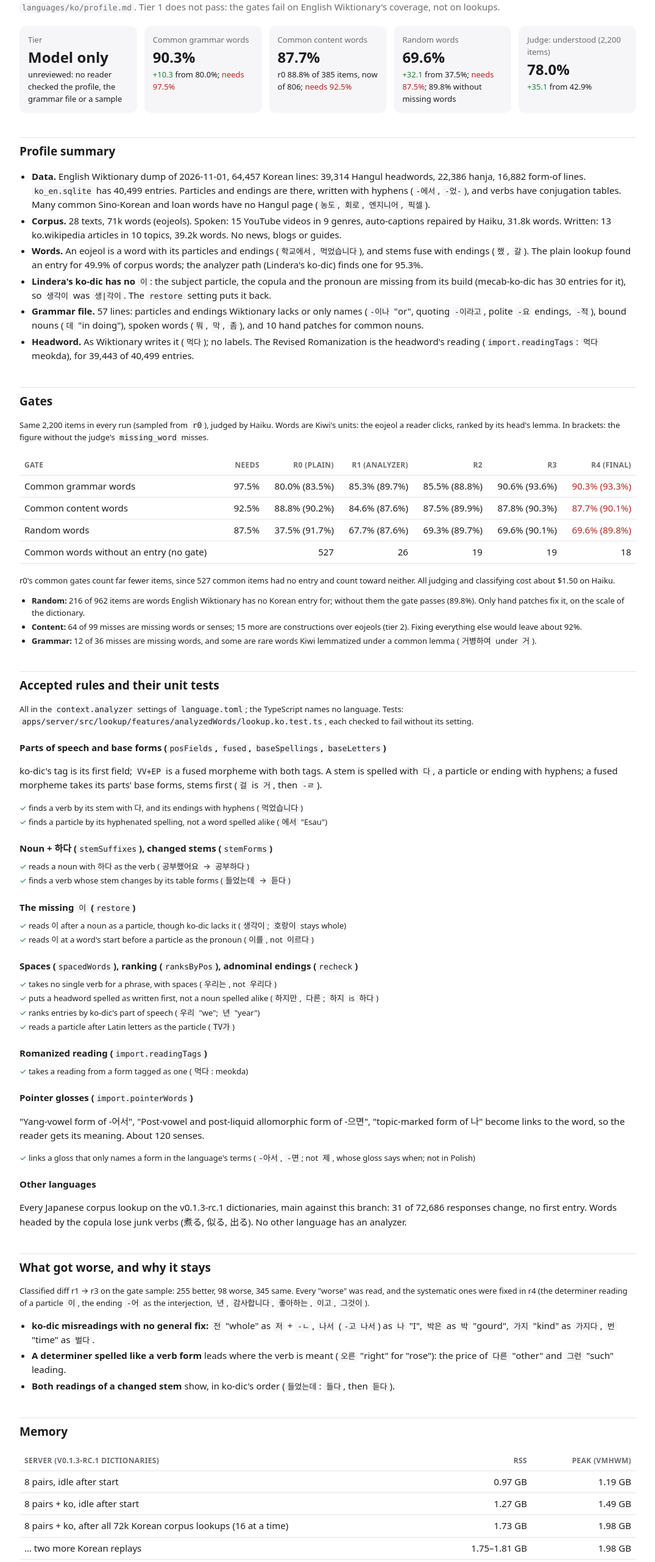
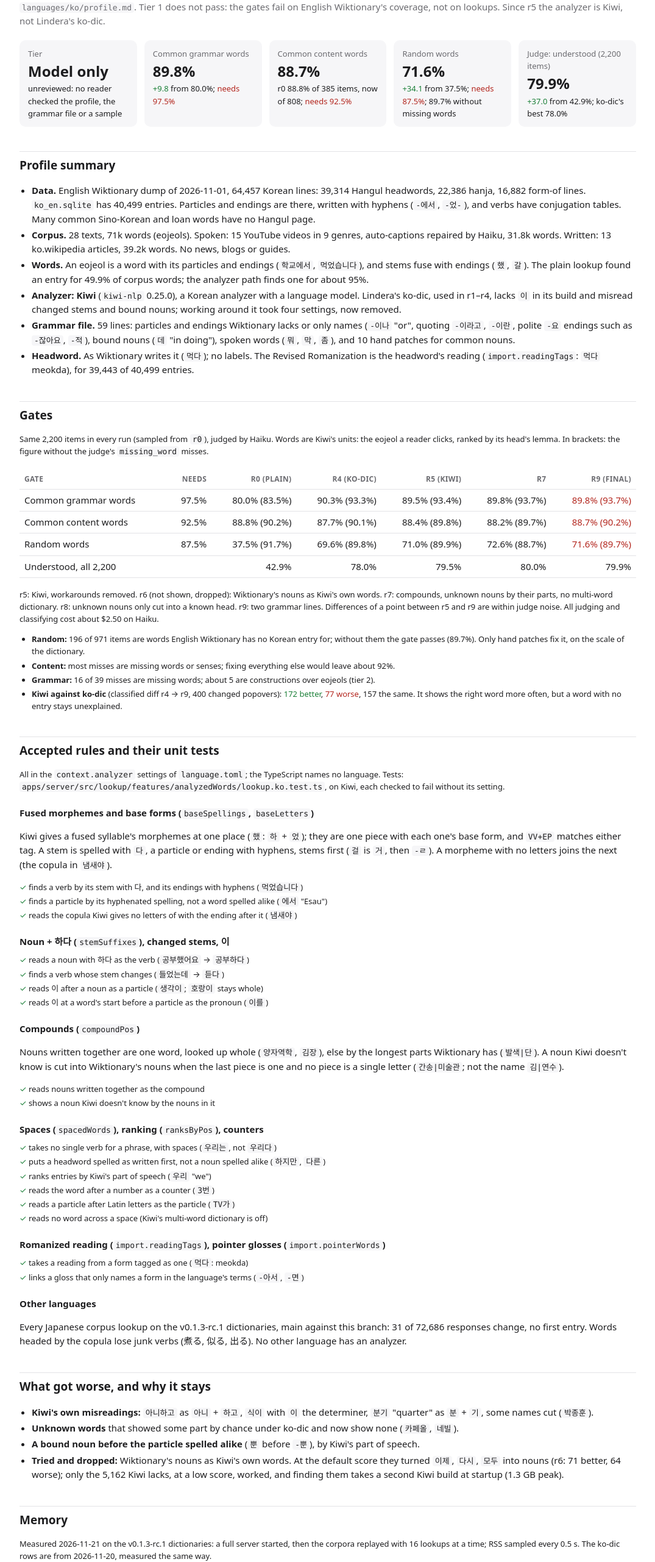
Before and after one commit to d0-lang/dict-server-ts, a website: page docs/ko-report.html in a window 1280 px wide. Shown: the part 100-2662 px from the top of the page at 61% size, without its empty margins (102-1177 px from the left). Drawn offline with Linux system fonts and the light colour scheme.

Commit message:
Korean: profile and report for Kiwi (r5–r9, memory)
Co-Authored-By: Claude Opus 5.5 <noreply@anthropic.com>

```diff
--- a/docs/ko-report.html
+++ b/docs/ko-report.html
@@ -14,88 +14,86 @@ td.n,th.n{text-align:right;font-variant-numeric:tabular-nums;white-space:nowrap}
 @media (max-width:600px){main{padding:24px 16px 48px}}
 </style></head><body><main>
 <h1>Korean (ko_en): language report</h1>
-<p class="sub">Branch <code>korean</code>, 2026-11-20. Tier 1, built with the add-language skill, with no reader of Korean. Profile and round log: <code>languages/ko/profile.md</code>. Tier 1 does not pass: the gates fail on English Wiktionary's coverage, not on lookups.</p>
+<p class="sub">Branch <code>korean</code>, 2026-11-21. Tier 1, built with the add-language skill, with no reader of Korean. Profile and round log: <code>languages/ko/profile.md</code>. Tier 1 does not pass: the gates fail on English Wiktionary's coverage, not on lookups. Since r5 the analyzer is Kiwi, not Lindera's ko-dic.</p>
 <div class="kpis">
 <div class="kpi"><div class="l">Tier</div><div class="v">Model only</div><div class="d">unreviewed: no reader checked the profile, the grammar file or a sample</div></div>
-<div class="kpi"><div class="l">Common grammar words</div><div class="v">90.3%</div><div class="d"><span class="up">+10.3</span> from 80.0%; <span class="down">needs 97.5%</span></div></div>
-<div class="kpi"><div class="l">Common content words</div><div class="v">87.7%</div><div class="d">r0 88.8% of 385 items, now of 806; <span class="down">needs 92.5%</span></div></div>
-<div class="kpi"><div class="l">Random words</div><div class="v">69.6%</div><div class="d"><span class="up">+32.1</span> from 37.5%; <span class="down">needs 87.5%</span>; 89.8% without missing words</div></div>
-<div class="kpi"><div class="l">Judge: understood (2,200 items)</div><div class="v">78.0%</div><div class="d"><span class="up">+35.1</span> from 42.9%</div></div>
+<div class="kpi"><div class="l">Common grammar words</div><div class="v">89.8%</div><div class="d"><span class="up">+9.8</span> from 80.0%; <span class="down">needs 97.5%</span></div></div>
+<div class="kpi"><div class="l">Common content words</div><div class="v">88.7%</div><div class="d">r0 88.8% of 385 items, now of 808; <span class="down">needs 92.5%</span></div></div>
+<div class="kpi"><div class="l">Random words</div><div class="v">71.6%</div><div class="d"><span class="up">+34.1</span> from 37.5%; <span class="down">needs 87.5%</span>; 89.7% without missing words</div></div>
+<div class="kpi"><div class="l">Judge: understood (2,200 items)</div><div class="v">79.9%</div><div class="d"><span class="up">+37.0</span> from 42.9%; ko-dic's best 78.0%</div></div>
 </div>
 
 <h2>Profile summary</h2>
 <ul>
-<li><b>Data.</b> English Wiktionary dump of 2026-11-01, 64,457 Korean lines: 39,314 Hangul headwords, 22,386 hanja, 16,882 form-of lines. <code>ko_en.sqlite</code> has 40,499 entries. Particles and endings are there, written with hyphens (<code>-에서</code>, <code>-었-</code>), and verbs have conjugation tables. Many common Sino-Korean and loan words have no Hangul page (<code>농도</code>, <code>회로</code>, <code>엔지니어</code>, <code>픽셀</code>).</li>
-<li><b>Corpus.</b> 28 texts, 71k words (eojeols). Spoken: 15 YouTube videos in 9 genres, auto-captions repaired by Haiku, 31.8k words. Written: 13 ko.wikipedia articles in 10 topics, 39.2k words. No news, blogs or guides.</li>
-<li><b>Words.</b> An eojeol is a word with its particles and endings (<code>학교에서</code>, <code>먹었습니다</code>), and stems fuse with endings (<code>했</code>, <code>갈</code>). The plain lookup found an entry for 49.9% of corpus words; the analyzer path (Lindera's ko-dic) finds one for 95.3%.</li>
-<li><b>Lindera's ko-dic has no <code>이</code></b>: the subject particle, the copula and the pronoun are missing from its build (mecab-ko-dic has 30 entries for it), so <code>생각이</code> was <code>생|각이</code>. The <code>restore</code> setting puts it back.</li>
-<li><b>Grammar file.</b> 57 lines: particles and endings Wiktionary lacks or only names (<code>-이나</code> "or", quoting <code>-이라고</code>, polite <code>-요</code> endings, <code>-적</code>), bound nouns (<code>데</code> "in doing"), spoken words (<code>뭐</code>, <code>막</code>, <code>좀</code>), and 10 hand patches for common nouns.</li>
+<li><b>Data.</b> English Wiktionary dump of 2026-11-01, 64,457 Korean lines: 39,314 Hangul headwords, 22,386 hanja, 16,882 form-of lines. <code>ko_en.sqlite</code> has 40,499 entries. Particles and endings are there, written with hyphens (<code>-에서</code>, <code>-었-</code>), and verbs have conjugation tables. Many common Sino-Korean and loan words have no Hangul page.</li>
+<li><b>Corpus.</b> 28 texts, 71k words (eojeols). Spoken: 15 YouTube videos in 9 genres, auto-captions repaired by Haiku, 31.8k words. Written: 13 ko.wikipedia articles, 39.2k words. No news, blogs or guides.</li>
+<li><b>Words.</b> An eojeol is a word with its particles and endings (<code>학교에서</code>, <code>먹었습니다</code>), and stems fuse with endings (<code>했</code>, <code>갈</code>). The plain lookup found an entry for 49.9% of corpus words; the analyzer path finds one for about 95%.</li>
+<li><b>Analyzer: Kiwi</b> (<code>kiwi-nlp</code> 0.25.0), a Korean analyzer with a language model. Lindera's ko-dic, used in r1–r4, lacks <code>이</code> in its build and misread changed stems and bound nouns; working around it took four settings, now removed.</li>
+<li><b>Grammar file.</b> 59 lines: particles and endings Wiktionary lacks or only names (<code>-이나</code> "or", quoting <code>-이라고</code>, <code>-이란</code>, polite <code>-요</code> endings such as <code>-잖아요</code>, <code>-적</code>), bound nouns (<code>데</code> "in doing"), spoken words (<code>뭐</code>, <code>막</code>, <code>좀</code>), and 10 hand patches for common nouns.</li>
 <li><b>Headword.</b> As Wiktionary writes it (<code>먹다</code>); no labels. The Revised Romanization is the headword's reading (<code>import.readingTags</code>: <code>먹다</code> meokda), for 39,443 of 40,499 entries.</li>
 </ul>
 
 <h2>Gates</h2>
 <p class="small">Same 2,200 items in every run (sampled from <code>r0</code>), judged by Haiku. Words are Kiwi's units: the eojeol a reader clicks, ranked by its head's lemma. In brackets: the figure without the judge's <code>missing_word</code> misses.</p>
 <div class="scroll"><table>
-<tr><th>Gate</th><th class="n">Needs</th><th class="n">r0 (plain)</th><th class="n">r1 (analyzer)</th><th class="n">r2</th><th class="n">r3</th><th class="n">r4 (final)</th></tr>
-<tr><td>Common grammar words</td><td class="n">97.5%</td><td class="n">80.0% (83.5%)</td><td class="n">85.3% (89.7%)</td><td class="n">85.5% (88.8%)</td><td class="n">90.6% (93.6%)</td><td class="n down">90.3% (93.3%)</td></tr>
-<tr><td>Common content words</td><td class="n">92.5%</td><td class="n">88.8% (90.2%)</td><td class="n">84.6% (87.6%)</td><td class="n">87.5% (89.9%)</td><td class="n">87.8% (90.3%)</td><td class="n down">87.7% (90.1%)</td></tr>
-<tr><td>Random words</td><td class="n">87.5%</td><td class="n">37.5% (91.7%)</td><td class="n">67.7% (87.6%)</td><td class="n">69.3% (89.7%)</td><td class="n">69.6% (90.1%)</td><td class="n down">69.6% (89.8%)</td></tr>
-<tr><td>Common words without an entry (no gate)</td><td class="n"></td><td class="n">527</td><td class="n">26</td><td class="n">19</td><td class="n">19</td><td class="n">18</td></tr>
+<tr><th>Gate</th><th class="n">Needs</th><th class="n">r0 (plain)</th><th class="n">r4 (ko-dic)</th><th class="n">r5 (Kiwi)</th><th class="n">r7</th><th class="n">r9 (final)</th></tr>
+<tr><td>Common grammar words</td><td class="n">97.5%</td><td class="n">80.0% (83.5%)</td><td class="n">90.3% (93.3%)</td><td class="n">89.5% (93.4%)</td><td class="n">89.8% (93.7%)</td><td class="n down">89.8% (93.7%)</td></tr>
+<tr><td>Common content words</td><td class="n">92.5%</td><td class="n">88.8% (90.2%)</td><td class="n">87.7% (90.1%)</td><td class="n">88.4% (89.8%)</td><td class="n">88.2% (89.7%)</td><td class="n down">88.7% (90.2%)</td></tr>
+<tr><td>Random words</td><td class="n">87.5%</td><td class="n">37.5% (91.7%)</td><td class="n">69.6% (89.8%)</td><td class="n">71.0% (89.9%)</td><td class="n">72.6% (88.7%)</td><td class="n down">71.6% (89.7%)</td></tr>
+<tr><td>Understood, all 2,200</td><td class="n"></td><td class="n">42.9%</td><td class="n">78.0%</td><td class="n">79.5%</td><td class="n">80.0%</td><td class="n">79.9%</td></tr>
 </table></div>
-<p class="small">r0's common gates count far fewer items, since 527 common items had no entry and count toward neither. All judging and classifying cost about $1.50 on Haiku.</p>
+<p class="small">r5: Kiwi, workarounds removed. r6 (not shown, dropped): Wiktionary's nouns as Kiwi's own words. r7: compounds, unknown nouns by their parts, no multi-word dictionary. r8: unknown nouns only cut into a known head. r9: two grammar lines. Differences of a point between r5 and r9 are within judge noise. All judging and classifying cost about $2.50 on Haiku.</p>
 <ul class="small">
-<li><b>Random:</b> 216 of 962 items are words English Wiktionary has no Korean entry for; without them the gate passes (89.8%). Only hand patches fix it, on the scale of the dictionary.</li>
-<li><b>Content:</b> 64 of 99 misses are missing words or senses; 15 more are constructions over eojeols (tier 2). Fixing everything else would leave about 92%.</li>
-<li><b>Grammar:</b> 12 of 36 misses are missing words, and some are rare words Kiwi lemmatized under a common lemma (<code>거병하여</code> under <code>거</code>).</li>
+<li><b>Random:</b> 196 of 971 items are words English Wiktionary has no Korean entry for; without them the gate passes (89.7%). Only hand patches fix it, on the scale of the dictionary.</li>
+<li><b>Content:</b> most misses are missing words or senses; fixing everything else would leave about 92%.</li>
+<li><b>Grammar:</b> 16 of 39 misses are missing words; about 5 are constructions over eojeols (tier 2).</li>
+<li><b>Kiwi against ko-dic</b> (classified diff r4 → r9, 400 changed popovers): <span class="up">172 better</span>, <span class="down">77 worse</span>, 157 the same. It shows the right word more often, but a word with no entry stays unexplained.</li>
 </ul>
 
 <h2>Accepted rules and their unit tests</h2>
-<p class="small">All in the <code>context.analyzer</code> settings of <code>language.toml</code>; the TypeScript names no language. Tests: <code>apps/server/src/lookup/features/analyzedWords/lookup.ko.test.ts</code>, each checked to fail without its setting.</p>
-<h3>Parts of speech and base forms (<code>posFields</code>, <code>fused</code>, <code>baseSpellings</code>, <code>baseLetters</code>)</h3>
-<p>ko-dic's tag is its first field; <code>VV+EP</code> is a fused morpheme with both tags. A stem is spelled with <code>다</code>, a particle or ending with hyphens; a fused morpheme takes its parts' base forms, stems first (<code>걸</code> is <code>거</code>, then <code>-ㄹ</code>).</p>
-<div class="tests small"><div>finds a verb by its stem with 다, and its endings with hyphens (<code>먹었습니다</code>)</div><div>finds a particle by its hyphenated spelling, not a word spelled alike (<code>에서</code> "Esau")</div></div>
-<h3>Noun + 하다 (<code>stemSuffixes</code>), changed stems (<code>stemForms</code>)</h3>
-<div class="tests small"><div>reads a noun with 하다 as the verb (<code>공부했어요</code> → <code>공부하다</code>)</div><div>finds a verb whose stem changes by its table forms (<code>들었는데</code> → <code>듣다</code>)</div></div>
-<h3>The missing <code>이</code> (<code>restore</code>)</h3>
-<div class="tests small"><div>reads 이 after a noun as a particle, though ko-dic lacks it (<code>생각이</code>; <code>호랑이</code> stays whole)</div><div>reads 이 at a word's start before a particle as the pronoun (<code>이를</code>, not <code>이르다</code>)</div></div>
-<h3>Spaces (<code>spacedWords</code>), ranking (<code>ranksByPos</code>), adnominal endings (<code>recheck</code>)</h3>
-<div class="tests small"><div>takes no single verb for a phrase, with spaces (<code>우리는</code>, not <code>우리다</code>)</div><div>puts a headword spelled as written first, not a noun spelled alike (<code>하지만</code>, <code>다른</code>; <code>하지</code> is <code>하다</code>)</div><div>ranks entries by ko-dic's part of speech (<code>우리</code> "we"; <code>년</code> "year")</div><div>reads a particle after Latin letters as the particle (<code>TV가</code>)</div></div>
-<h3>Romanized reading (<code>import.readingTags</code>)</h3>
-<div class="tests small"><div>takes a reading from a form tagged as one (<code>먹다</code>: meokda)</div></div>
-<h3>Pointer glosses (<code>import.pointerWords</code>)</h3>
-<p>"Yang-vowel form of -어서", "Post-vowel and post-liquid allomorphic form of -으면", "topic-marked form of 나" become links to the word, so the reader gets its meaning. About 120 senses.</p>
-<div class="tests small"><div>links a gloss that only names a form in the language's terms (<code>-아서</code>, <code>-면</code>; not <code>제</code>, whose gloss says when; not in Polish)</div></div>
+<p class="small">All in the <code>context.analyzer</code> settings of <code>language.toml</code>; the TypeScript names no language. Tests: <code>apps/server/src/lookup/features/analyzedWords/lookup.ko.test.ts</code>, on Kiwi, each checked to fail without its setting.</p>
+<h3>Fused morphemes and base forms (<code>baseSpellings</code>, <code>baseLetters</code>)</h3>
+<p>Kiwi gives a fused syllable's morphemes at one place (<code>했</code>: <code>하</code> + <code>었</code>); they are one piece with each one's base form, and <code>VV+EP</code> matches either tag. A stem is spelled with <code>다</code>, a particle or ending with hyphens, stems first (<code>걸</code> is <code>거</code>, then <code>-ㄹ</code>). A morpheme with no letters joins the next (the copula in <code>냄새야</code>).</p>
+<div class="tests small"><div>finds a verb by its stem with 다, and its endings with hyphens (<code>먹었습니다</code>)</div><div>finds a particle by its hyphenated spelling, not a word spelled alike (<code>에서</code> "Esau")</div><div>reads the copula Kiwi gives no letters of with the ending after it (<code>냄새야</code>)</div></div>
+<h3>Noun + 하다 (<code>stemSuffixes</code>), changed stems, 이</h3>
+<div class="tests small"><div>reads a noun with 하다 as the verb (<code>공부했어요</code> → <code>공부하다</code>)</div><div>finds a verb whose stem changes (<code>들었는데</code> → <code>듣다</code>)</div><div>reads 이 after a noun as a particle (<code>생각이</code>; <code>호랑이</code> stays whole)</div><div>reads 이 at a word's start before a particle as the pronoun (<code>이를</code>)</div></div>
+<h3>Compounds (<code>compoundPos</code>)</h3>
+<p>Nouns written together are one word, looked up whole (<code>양자역학</code>, <code>김장</code>), else by the longest parts Wiktionary has (<code>발색|단</code>). A noun Kiwi doesn't know is cut into Wiktionary's nouns when the last piece is one and no piece is a single letter (<code>간송|미술관</code>; not the name <code>김|연수</code>).</p>
+<div class="tests small"><div>reads nouns written together as the compound</div><div>shows a noun Kiwi doesn't know by the nouns in it</div></div>
+<h3>Spaces (<code>spacedWords</code>), ranking (<code>ranksByPos</code>), counters</h3>
+<div class="tests small"><div>takes no single verb for a phrase, with spaces (<code>우리는</code>, not <code>우리다</code>)</div><div>puts a headword spelled as written first, not a noun spelled alike (<code>하지만</code>, <code>다른</code>)</div><div>ranks entries by Kiwi's part of speech (<code>우리</code> "we")</div><div>reads the word after a number as a counter (<code>3번</code>)</div><div>reads a particle after Latin letters as the particle (<code>TV가</code>)</div><div>reads no word across a space (Kiwi's multi-word dictionary is off)</div></div>
+<h3>Romanized reading (<code>import.readingTags</code>), pointer glosses (<code>import.pointerWords</code>)</h3>
+<div class="tests small"><div>takes a reading from a form tagged as one (<code>먹다</code>: meokda)</div><div>links a gloss that only names a form in the language's terms (<code>-아서</code>, <code>-면</code>)</div></div>
 <h3>Other languages</h3>
 <p>Every Japanese corpus lookup on the v0.1.3-rc.1 dictionaries, main against this branch: 31 of 72,686 responses change, no first entry. Words headed by the copula lose junk verbs (煮る, 似る, 出る). No other language has an analyzer.</p>
 
 <h2>What got worse, and why it stays</h2>
-<p class="small">Classified diff r1 → r3 on the gate sample: 255 better, 98 worse, 345 same. Every "worse" was read, and the systematic ones were fixed in r4 (the determiner reading of a particle <code>이</code>, the ending <code>-어</code> as the interjection, <code>년</code>, <code>감사합니다</code>, <code>좋아하는</code>, <code>이고</code>, <code>그것이</code>).</p>
 <ul>
-<li><b>ko-dic misreadings with no general fix:</b> <code>전</code> "whole" as <code>저</code> + <code>-ㄴ</code>, <code>나서</code> (<code>-고 나서</code>) as <code>나</code> "I", <code>박은</code> as <code>박</code> "gourd", <code>가지</code> "kind" as <code>가지다</code>, <code>번</code> "time" as <code>벌다</code>.</li>
-<li><b>A determiner spelled like a verb form</b> leads where the verb is meant (<code>오른</code> "right" for "rose"): the price of <code>다른</code> "other" and <code>그런</code> "such" leading.</li>
-<li><b>Both readings of a changed stem</b> show, in ko-dic's order (<code>들었는데</code>: <code>들다</code>, then <code>듣다</code>).</li>
+<li><b>Kiwi's own misreadings:</b> <code>아니하고</code> as <code>아니</code> + <code>하고</code>, <code>식이</code> with <code>이</code> the determiner, <code>분기</code> "quarter" as <code>분</code> + <code>기</code>, some names cut (<code>박종훈</code>).</li>
+<li><b>Unknown words</b> that showed some part by chance under ko-dic and now show none (<code>카페올</code>, <code>네빌</code>).</li>
+<li><b>A bound noun before the particle spelled alike</b> (<code>뿐</code> before <code>-뿐</code>), by Kiwi's part of speech.</li>
+<li><b>Tried and dropped:</b> Wiktionary's nouns as Kiwi's own words. At the default score they turned <code>이제</code>, <code>다시</code>, <code>모두</code> into nouns (r6: 71 better, 64 worse); only the 5,162 Kiwi lacks, at a low score, worked, and finding them takes a second Kiwi build at startup (1.3 GB peak).</li>
 </ul>
 
 <h2>Memory</h2>
+<p class="small">Measured 2026-11-21 on the v0.1.3-rc.1 dictionaries: a full server started, then the corpora replayed with 16 lookups at a time; RSS sampled every 0.5 s. The ko-dic rows are from 2026-11-20, measured the same way.</p>
 <div class="scroll"><table>
-<tr><th>Server (v0.1.3-rc.1 dictionaries)</th><th class="n">RSS</th><th class="n">Peak (VmHWM)</th></tr>
-<tr><td>8 pairs, idle after start</td><td class="n">0.97 GB</td><td class="n">1.19 GB</td></tr>
-<tr><td>8 pairs + ko, idle after start</td><td class="n">1.27 GB</td><td class="n">1.49 GB</td></tr>
-<tr><td>8 pairs + ko, after all 72k Korean corpus lookups (16 at a time)</td><td class="n">1.73 GB</td><td class="n">1.98 GB</td></tr>
-<tr><td>… two more Korean replays</td><td class="n">1.75–1.81 GB</td><td class="n">1.98 GB</td></tr>
-<tr><td>… then the Japanese corpus as well</td><td class="n">2.04 GB</td><td class="n">2.21 GB</td></tr>
-<tr><td>8 pairs (main), after the Japanese corpus alone</td><td class="n">1.64 GB</td><td class="n">1.98 GB</td></tr>
+<tr><th>Server</th><th class="n">Peak while starting</th><th class="n">Idle</th><th class="n">After the Korean corpus (peak)</th><th class="n">After the Japanese corpus too (peak)</th></tr>
+<tr><td>main, 8 pairs</td><td class="n">1.18 GB</td><td class="n">0.95 GB</td><td class="n">–</td><td class="n">1.45 GB (1.75 GB), Japanese alone</td></tr>
+<tr><td>8 pairs + ko with ko-dic (r4)</td><td class="n">1.49 GB</td><td class="n">1.27 GB</td><td class="n">1.73 GB (1.98 GB)</td><td class="n">2.04 GB (2.21 GB)</td></tr>
+<tr><td>8 pairs + ko with Kiwi (r9)</td><td class="n">1.82 GB</td><td class="n">1.58 GB</td><td class="n">1.91 GB (2.05 GB)</td><td class="n">2.29 GB (2.63 GB)</td></tr>
 </table></div>
-<p class="small">ko-dic adds about 0.30 GB at rest. Under load RSS levels off and doesn't grow with more lookups. The prod box (7.9 GB, no swap) has room.</p>
+<p class="small">Kiwi adds about 0.63 GB at rest, against ko-dic's 0.30 GB, and about 0.4 GB more at the peak under load. Startup takes about 8 s with or without it (Kiwi builds in about 1.6 s). The prod box (7.9 GB, no swap) has room.</p>
+
 
 <h2>False positives and hand patches</h2>
-<p>No false positives were added. Hand-patched in <code>grammar.tsv</code>: <code>이산화</code>, <code>인슐린</code>, <code>이온</code>, <code>회로</code>, <code>농도</code>, <code>효율</code>, <code>생성</code>, <code>억제</code>, <code>불순물</code>, <code>줄기세포</code>. Missing elsewhere in the sample, and not patched: <code>엔지니어</code>, <code>픽셀</code>, <code>결제하다</code>, <code>역대</code>, <code>일부분</code>, <code>실온</code>, <code>냉동실</code>, <code>수용체</code>, <code>함선</code>, <code>폐결핵</code>, <code>중복</code>, <code>진짜로</code>, <code>쓰임</code>, <code>유소년</code>, <code>편찬</code>, <code>공복</code>, <code>과도하다</code>, <code>연평균</code>, <code>후면</code>, <code>하여금</code>, and about 200 more.</p>
+<p>No false positives were added. Hand-patched in <code>grammar.tsv</code>: <code>이산화</code>, <code>인슐린</code>, <code>이온</code>, <code>회로</code>, <code>농도</code>, <code>효율</code>, <code>생성</code>, <code>억제</code>, <code>불순물</code>, <code>줄기세포</code>. Missing elsewhere in the sample, and not patched: <code>엔지니어</code>, <code>픽셀</code>, <code>결제하다</code>, <code>역대</code>, <code>일부분</code>, <code>실온</code>, <code>냉동실</code>.</p>
 
 <h2>Open questions</h2>
 <ul>
-<li><b>Hand patches or not.</b> English Wiktionary lacks about one word in five that a reader meets. Passing tier 1 needs a hand-written word list on that scale, or another source.</li>
-<li><b>The analyzer.</b> ko-dic misreads common words, and Lindera's build lacks <code>이</code>. Kiwi read both right in the eval units. Kiwi is a separate analyzer, not a Lindera dictionary, with its own WebAssembly build (<code>kiwi-nlp</code>). Report the <code>이</code> bug to Lindera? Measure Kiwi as a second backend?</li>
-<li><b>For a native speaker:</b> the grammar file's lines and examples; whether <code>오른</code>-style determiners should lead.</li>
-<li><b>Tier 2:</b> constructions over eojeols (<code>-ㄹ 수 있다</code>, <code>-고 있다</code>, <code>예를 들어</code>) need the phrase matcher to allow spaces; numbers with counters and units.</li>
+<li><b>Hand patches or not.</b> English Wiktionary lacks about one word in five that a reader meets. Passing tier 1 needs a hand-written word list on that scale, or another source. Until then <code>ko_en</code> can stay off on the public server.</li>
+<li><b>Kiwi's memory.</b> Its WebAssembly build loads the model unquantized; a quantized load would cut it.</li>
+<li><b>For a native speaker:</b> the grammar file's lines and examples; whether determiners spelled like verb forms should lead (<code>오른</code>).</li>
+<li><b>Tier 2:</b> constructions over eojeols (<code>-ㄹ 수 있다</code>, <code>-고 있다</code>, <code>예를 들어</code>) need the phrase matcher to allow spaces; numbers with counters in one click (<code>2024년에</code>).</li>
 </ul>
 </main></body></html>
--- a/languages/ko/language.toml
+++ b/languages/ko/language.toml
@@ -30,8 +30,8 @@ pointerWords = ["yang-vowel", "post-vowel", "post-vocalic", "post-liquid", "post
 # the copula, the pronoun), so it cut 생각이 as 생|각이, and it has no
 # language model, so it read 들었는데 as 들다, 한 번 as 하다 + 벌다, 여러
 # 가지 as 가지다. On the corpus, ko-dic's head words agreed with Kiwi's on
-# 89% of words, 91% with workarounds (profile.md). Kiwi takes about 0.75 GB
-# of memory, against ko-dic's 0.35 GB.
+# 89% of words, 91% with workarounds (profile.md). Kiwi adds about 0.63 GB
+# to the server at rest, against ko-dic's 0.30 GB.
 dictionary = "kiwi"
 # Kiwi gives each morpheme's base form (듣 for 들, 하 and 었 for 했), and
 # marks a fused syllable by giving its morphemes one place in the text: they
```
Also changed, not shown: languages/ko/profile.md (+47 -36 lines).
